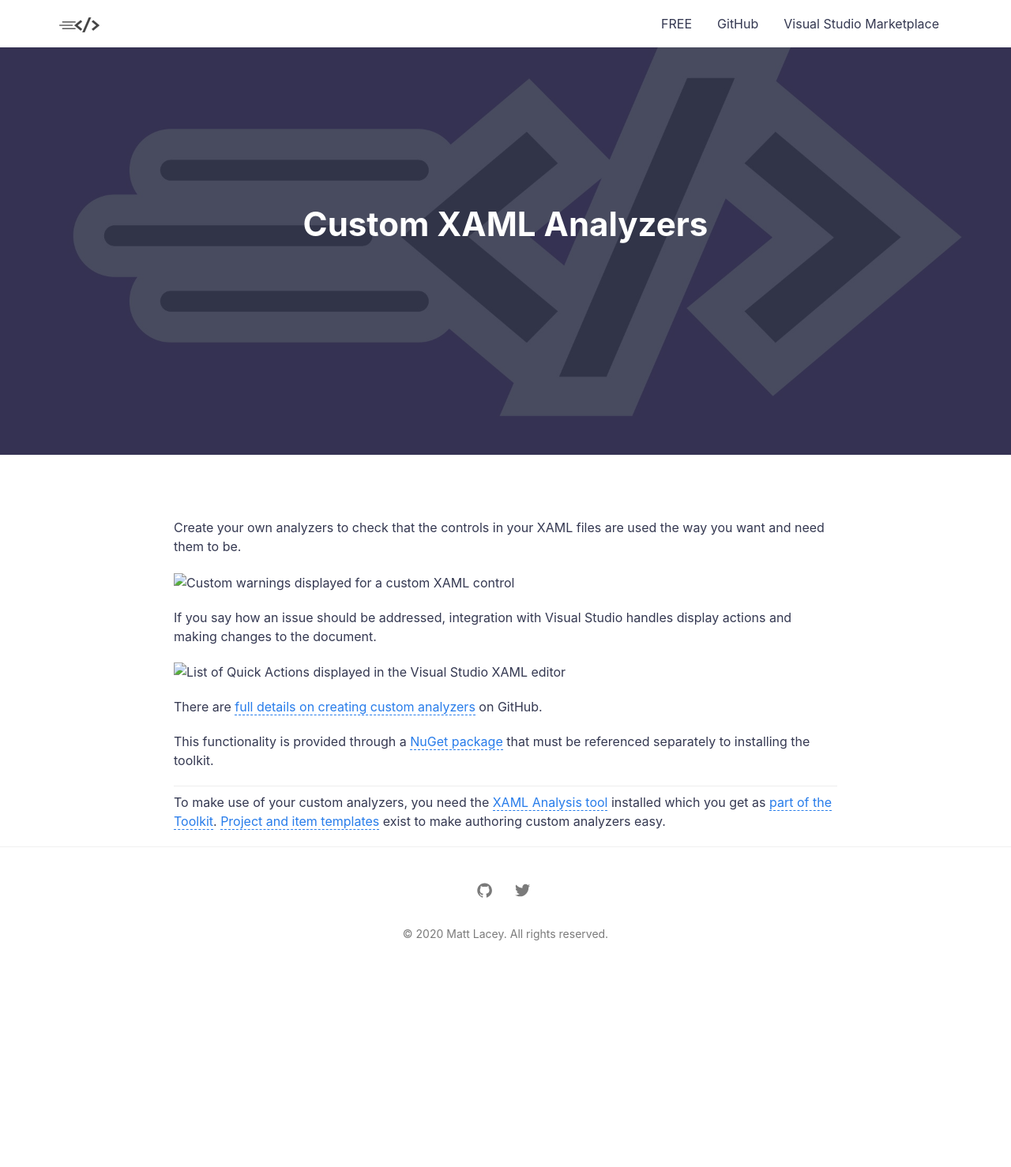
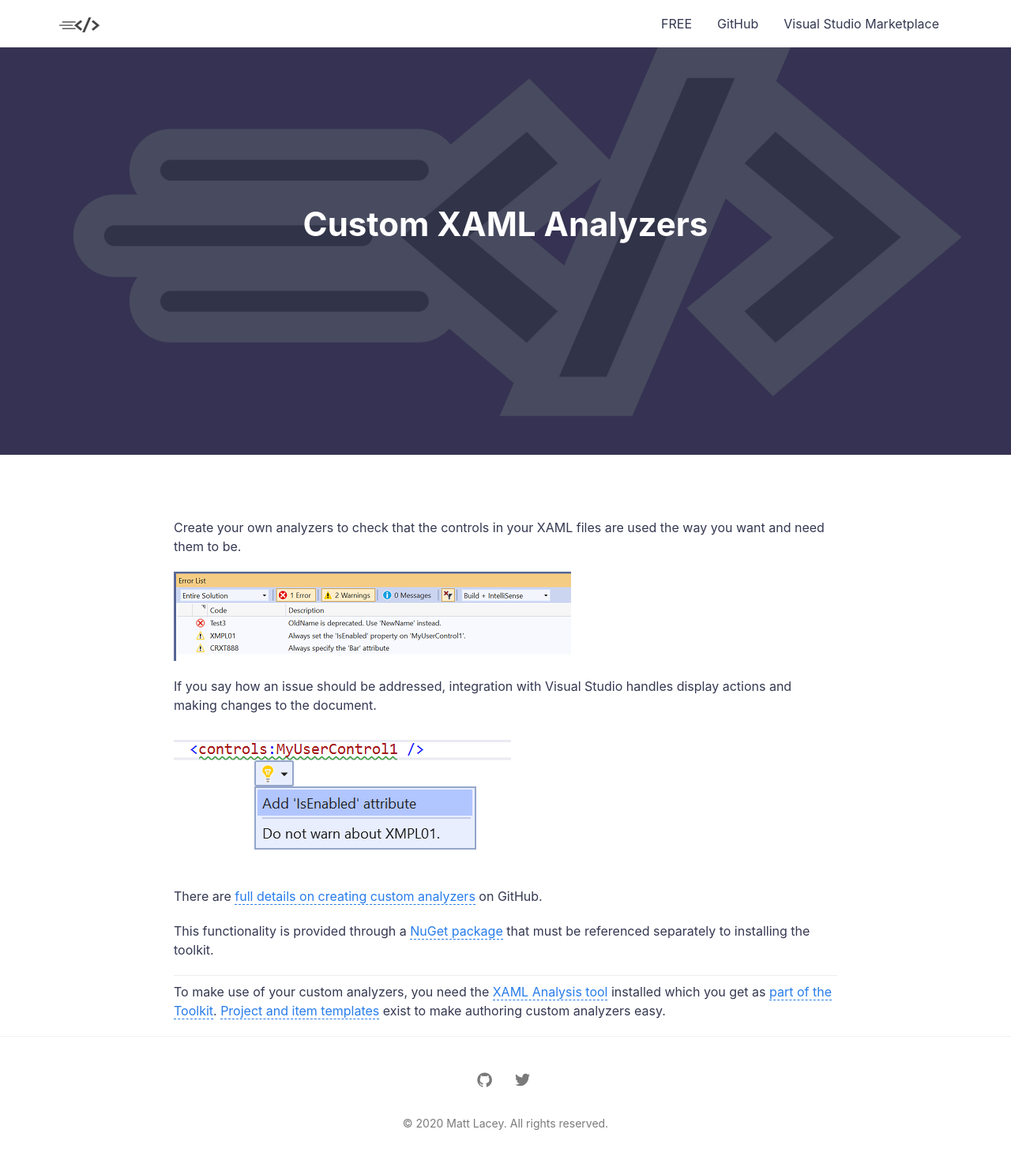
Before and after one commit to mrlacey/RapidXamlDev, a Jekyll site: the page built from _posts/2020-11-01-customanalysis.md, in a window 1280 px wide. Shown: the whole page at 79% size. Built offline with Jekyll 4.4.1, drawn with Linux system fonts in a browser that asks for light colours; before the commit the page ends 1238 px from its top, so only the background shows below that.

Commit message:
add custom action images

```diff
--- a/_posts/2020-11-01-customanalysis.md
+++ b/_posts/2020-11-01-customanalysis.md
@@ -8,11 +8,11 @@
 
 Create your own analyzers to check that the controls in your XAML files are used the way you want and need them to be.
 
-![Custom warnings displayed for a custom XAML control](#)
+![Custom warnings displayed for a custom XAML control](./assets/img/posts/example-custom-errors.png)
 
 If you say how an issue should be addressed, integration with Visual Studio handles display actions and making changes to the document.
 
-![List of Quick Actions displayed in the Visual Studio XAML editor](#)
+![List of Quick Actions displayed in the Visual Studio XAML editor](./assets/img/posts/example-custom-quickaction.png)
 
 There are [full details on creating custom analyzers](https://github.com/mrlacey/Rapid-XAML-Toolkit/blob/master/docs/custom-analysis.md) on GitHub.
 
```
Also changed, not shown: assets/img/posts/example-custom-errors.png (added), assets/img/posts/example-custom-quickaction.png (added).
